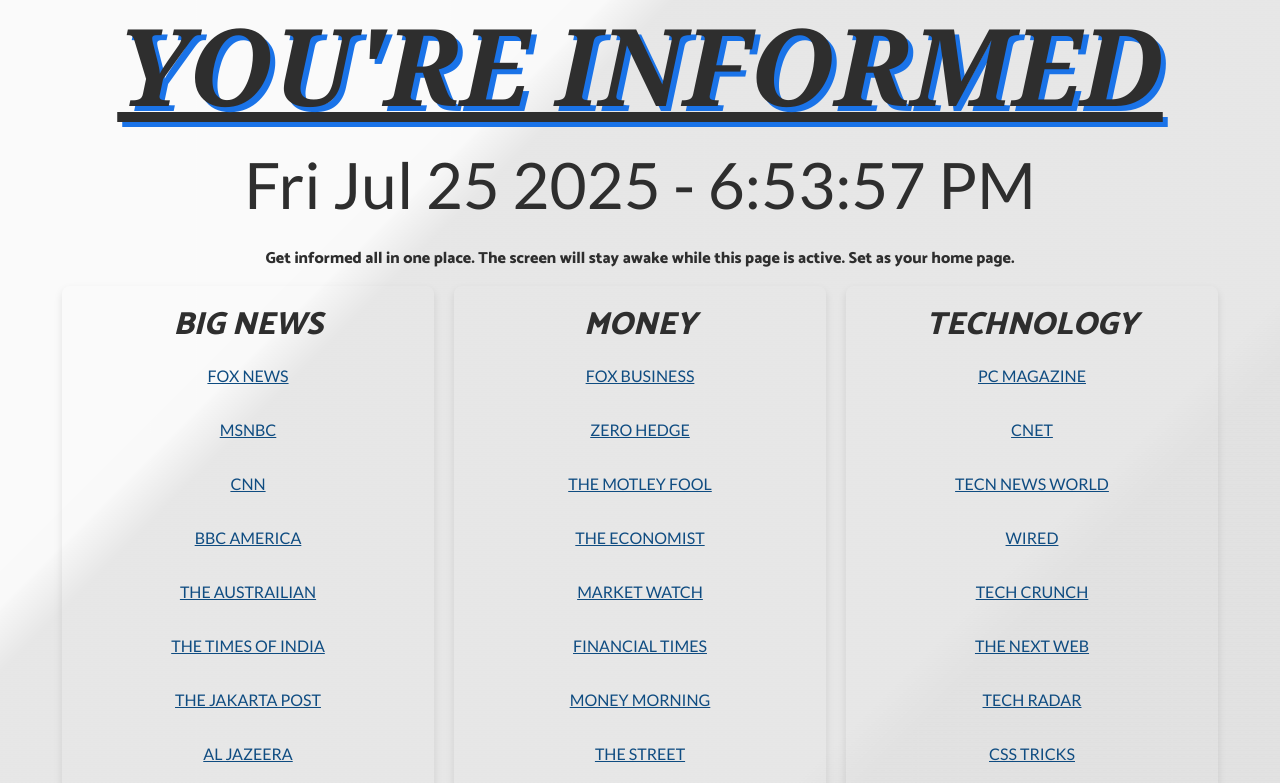
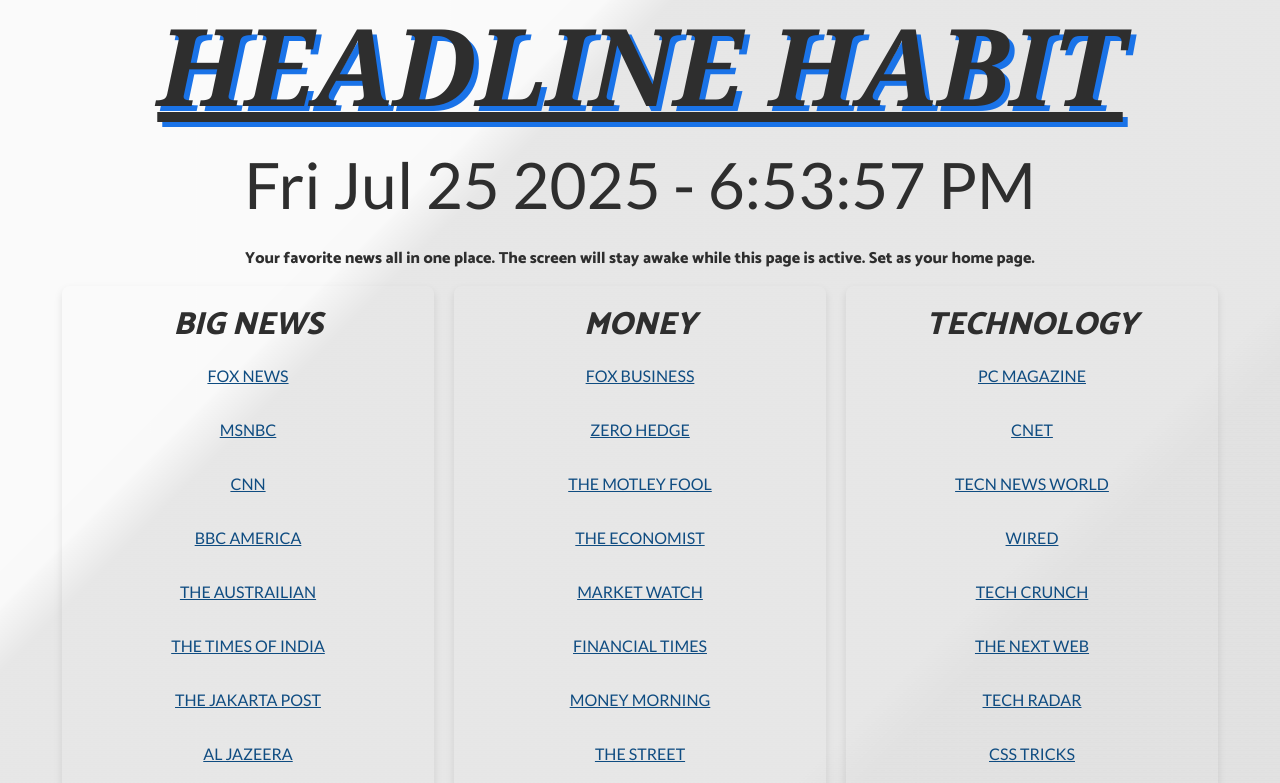
Before and after one commit to ShelbyAshburn/news, a plain HTML site: page index.html in a window 1280 px wide. Shown: the top 783 px of the page. Drawn offline with nearby package versions, Linux system fonts and the light colour scheme.

Commit message:
Headline habit

```diff
--- a/index.html
+++ b/index.html
@@ -5,7 +5,7 @@
     <meta charset="UTF-8">
     <meta name="viewport" content="width=device-width, initial-scale=1.0">
     <meta name="description" content="All of the news in one place, breaking news" />
-    <title>YOU'RE INFORMED</title>
+    <title>HEADLINE HABIT</title>
     <link rel="icon" type="image/x-icon" href="assets/favicon.ico" />
     <!-- Font Awesome icons (free version)-->
     <script src="https://use.fontawesome.com/releases/v6.3.0/js/all.js" crossorigin="anonymous"></script>
@@ -20,7 +20,7 @@
      crossorigin="anonymous"></script>
 </head>
 <body  id="page-top app-body" onload=display_ct();>
-  <h1 class="hero-header"><b>YOU'RE INFORMED</b></h1>
+  <h1 class="hero-header"><b>HEADLINE HABIT</b></h1>
   <!--A clock that will prevent screensavers and monitor sleep modes-->
   <div id="clock">
     <div>
@@ -28,7 +28,7 @@
     </div>
   </div>
   <!--Sub heading under the time/date-->
-  <h6 id="app-comment">Get informed all in one place. The screen will stay awake while this page is active. Set as your home page.</h6>
+  <h6 id="app-comment">Your favorite news all in one place. The screen will stay awake while this page is active. Set as your home page.</h6>
   <!--JS for the clock function-->
   <script>
     // Check if the Wake Lock API is supported
@@ -168,7 +168,7 @@ if ('wakeLock' in navigator) {
   </div>
 </body>
 <footer  class="py-5 bg-footer">
-  <div class="container px-5"><p class="m-0 text-center text-white small">Copyright &copy; News 2024.</p></div>
+  <div class="container px-5"><p class="m-0 text-center text-white small">Copyright &copy; Headline Habit 2024.</p></div>
   <div class="container px-5"><p class="m-0 text-center text-white small">Find me on <a href="https://www.linkedin.com/in/shelby-ashburn-633ba7223" rel="noopener" target="_blank">LinkedIn</a></p></div>
 </footer>
 <!--This is a bar at the bottom to allow for the ad at the bottom to not block the footer-->
```
